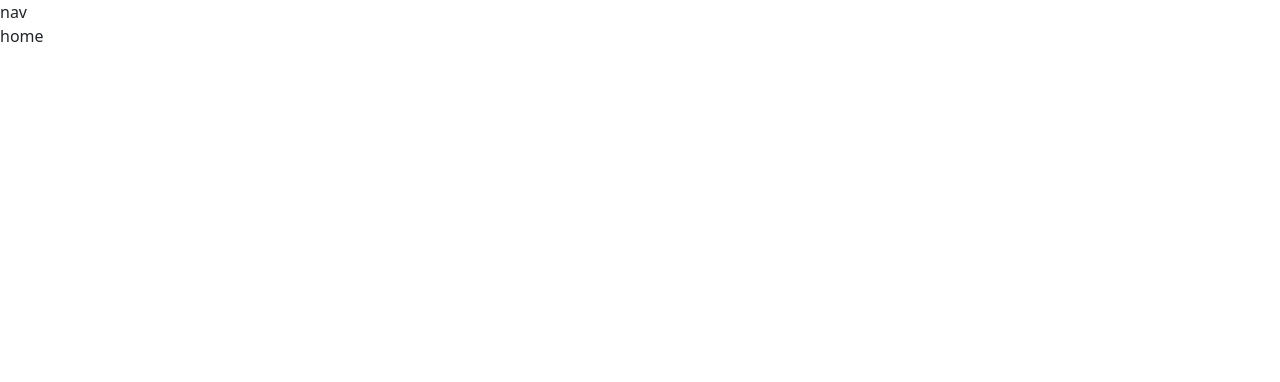
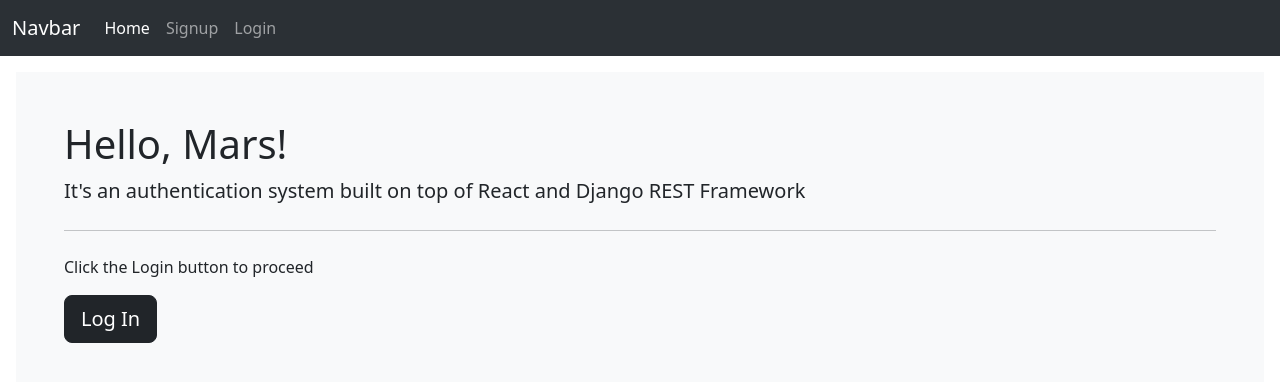
Before and after one commit to Eshat002/Auth, a React (Create React App) app in the folder frontend/: page / in a window 1280 px wide. Shown: the top 382 px of the page. Built offline with nearby package versions, Linux system fonts and the light colour scheme.

Commit message:
Add Navbar and Home Component

```diff
--- a/frontend/src/components/Navbar.jsx
+++ b/frontend/src/components/Navbar.jsx
@@ -1,7 +1,50 @@
 import React from "react";
-
+import { Link } from "react-router-dom";
 const Navbar = () => {
-  return <div>nav</div>;
+  return (
+    <div className="nav-container">
+      <nav
+        className="navbar navbar-expand-lg bg-body-tertiary"
+        data-bs-theme="dark"
+      >
+        <div className="container-fluid">
+          <Link className="navbar-brand" to="/">
+            Navbar
+          </Link>
+          <button
+            className="navbar-toggler"
+            type="button"
+            data-bs-toggle="collapse"
+            data-bs-target="#navbarNav"
+            aria-controls="navbarNav"
+            aria-expanded="false"
+            aria-label="Toggle navigation"
+          >
+            <span className="navbar-toggler-icon"></span>
+          </button>
+          <div className="collapse navbar-collapse" id="navbarNav">
+            <ul className="navbar-nav">
+              <li className="nav-item">
+                <Link className="nav-link active" aria-current="page" to="/">
+                  Home
+                </Link>
+              </li>
+              <li className="nav-item">
+                <Link className="nav-link" to="/signup">
+                  Signup
+                </Link>
+              </li>
+              <li className="nav-item">
+                <Link className="nav-link" to="/login">
+                  Login
+                </Link>
+              </li>
+            </ul>
+          </div>
+        </div>
+      </nav>
+    </div>
+  );
 };
 
 export default Navbar;
--- a/frontend/src/screens/Home.jsx
+++ b/frontend/src/screens/Home.jsx
@@ -1,7 +1,23 @@
 import React from "react";
+import { Link } from "react-router-dom";
 
 const Home = () => {
-  return <div>home</div>;
+  return (
+    <div className="home">
+      <div className="bg-light p-5 rounded-lg m-3">
+        <h1>Hello, Mars!</h1>
+        <p className="lead">
+          It's an authentication system built on top of React and Django REST
+          Framework
+        </p>
+        <hr className="my-4" />
+        <p>Click the Login button to proceed </p>
+        <Link className="btn btn-dark btn-lg" to="/login" role="button">
+          Log In
+        </Link>
+      </div>
+    </div>
+  );
 };
 
 export default Home;
--- a/frontend/src/screens/Login.jsx
+++ b/frontend/src/screens/Login.jsx
@@ -40,8 +40,8 @@ const Login = ({ login }) => {
             onChange={(e) => onChange(e)}
           />
         </div>
-        <button className="btn btn-primary" type="submit">
-          Login
+        <button className="btn btn-dark" type="submit">
+          Sign In
         </button>
         <p className="mt-3">
           Don't have a button?<Link to="/signup">Sign Up</Link>
```
